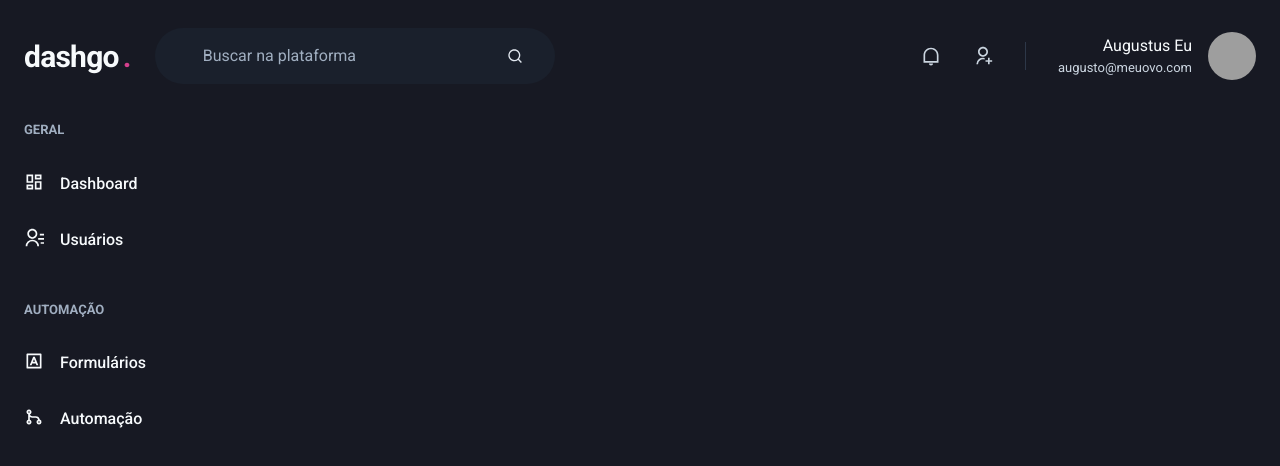
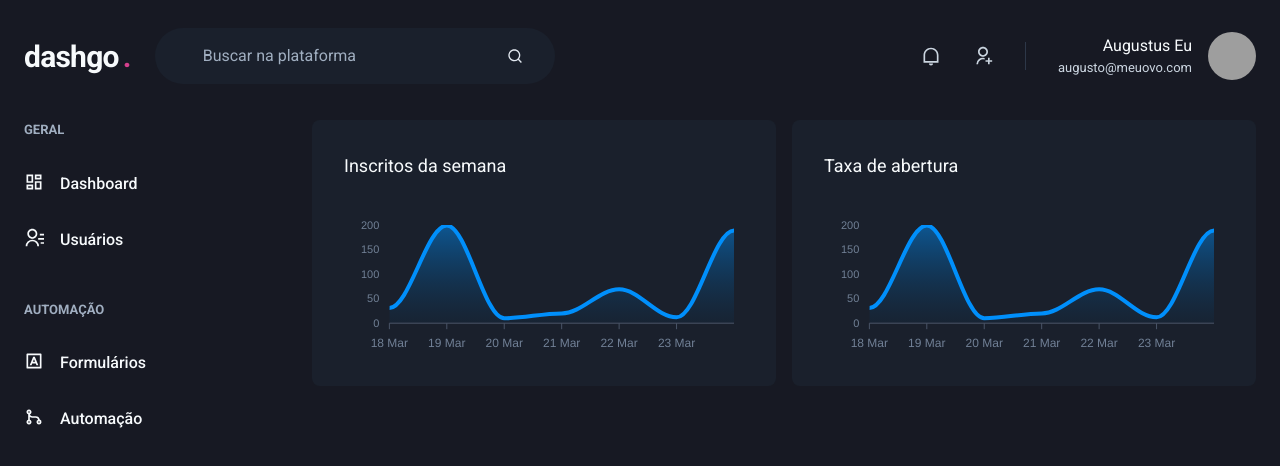
Before and after one commit to augustosnk12/dashboard-next, a Next.js app in the folder dashgo/: page /dashboard in a window 1280 px wide. Shown: the top 466 px of the page. Built offline with nearby package versions, Linux system fonts and the light colour scheme; grey boxes are pictures that could not be loaded.

Commit message:
add dashboard content and apexcharts lib

```diff
--- a/dashgo/package.json
+++ b/dashgo/package.json
@@ -13,9 +13,11 @@
     "@chakra-ui/react": "^2.2.1",
     "@emotion/react": "^11.9.0",
     "@emotion/styled": "^11.8.1",
+    "apexcharts": "^3.35.3",
     "framer-motion": "^6.3.11",
     "next": "12.1.6",
     "react": "18.1.0",
+    "react-apexcharts": "^1.4.0",
     "react-dom": "18.1.0",
     "react-icons": "^4.4.0"
   },
--- a/dashgo/pages/dashboard.tsx
+++ b/dashgo/pages/dashboard.tsx
@@ -1,7 +1,61 @@
-import { Flex } from "@chakra-ui/react";
+import { Box, Flex, SimpleGrid, Text, theme } from "@chakra-ui/react";
+import dynamic from "next/dynamic";
 
 import { Header } from "../components/Header";
 import { Sidebar } from "../components/Sidebar";
+
+const Chart = dynamic(() => import("react-apexcharts"), {
+  ssr: false,
+});
+
+const options = {
+  chart: {
+    toolbar: {
+      show: false,
+    },
+    zoom: {
+      enabled: false,
+    },
+    foreColor: theme.colors.gray[500],
+  },
+  grid: {
+    show: false,
+  },
+  dataLabels: {
+    enabled: false,
+  },
+  tooltip: {
+    enabled: false,
+  },
+  xaxis: {
+    type: "datetime",
+    axisBorder: {
+      color: theme.colors.gray[600],
+    },
+    axisTicks: {
+      color: theme.colors.gray[600],
+    },
+    categories: [
+      "2021-03-18T00:00:00.000Z",
+      "2021-03-19T00:00:00.000Z",
+      "2021-03-20T00:00:00.000Z",
+      "2021-03-21T00:00:00.000Z",
+      "2021-03-22T00:00:00.000Z",
+      "2021-03-23T00:00:00.000Z",
+      "2021-03-24T00:00:00.000Z",
+    ],
+  },
+  fill: {
+    opacity: 0.3,
+    type: "gradient",
+    gradient: {
+      shade: "dark",
+      opacityFrom: 0.7,
+      opacityTo: 0.3,
+    },
+  },
+};
+const series = [{ name: "ovo", data: [31, 199, 10, 20, 69, 12, 189] }];
 
 export default function Dashboard() {
   return (
@@ -10,6 +64,26 @@
 
       <Flex w="100%" my="6" maxWidth={1480} mx="auto" px="6">
         <Sidebar />
+
+        <SimpleGrid
+          flex="1"
+          gap="4"
+          minChildWidth="320px"
+          alignItems="flex-start"
+        >
+          <Box p="8" bg="gray.800" borderRadius="8" pb="4">
+            <Text fontSize="lg" mb="4">
+              Inscritos da semana
+            </Text>
+            <Chart options={options} series={series} type="area" height={160} />
+          </Box>
+          <Box p="8" bg="gray.800" borderRadius="8" pb="4">
+            <Text fontSize="lg" mb="4">
+              Taxa de abertura
+            </Text>
+            <Chart options={options} series={series} type="area" height={160} />
+          </Box>
+        </SimpleGrid>
       </Flex>
     </Flex>
   );
```
Also changed, not shown: 1 other file (tests, documents, lock files or other folders).
